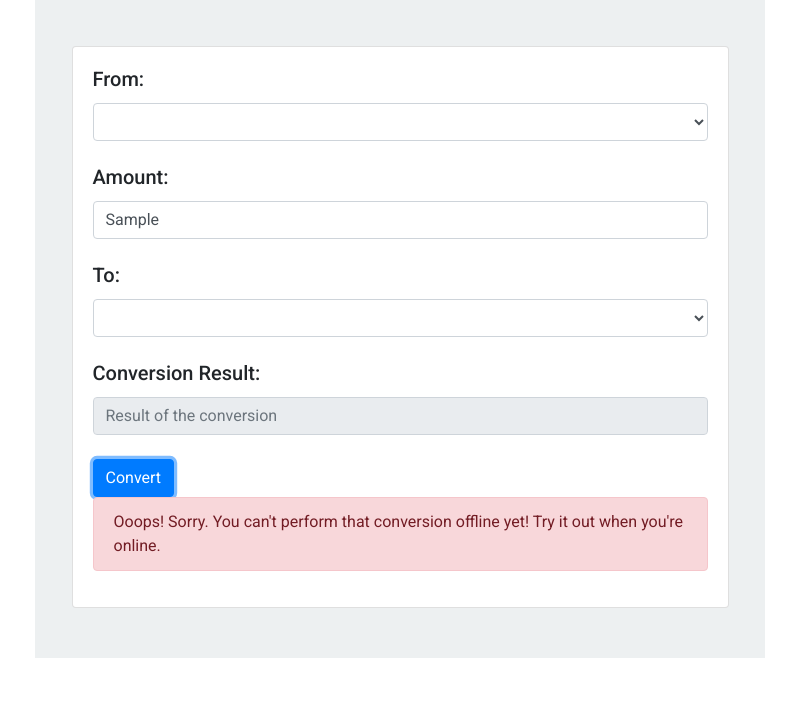
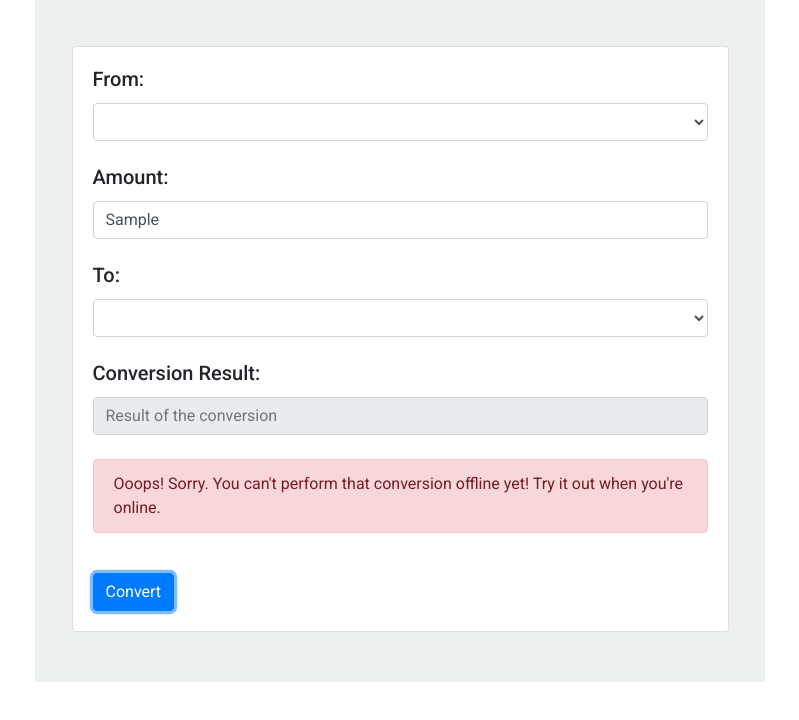
Before and after one commit to adamichelle/my-currency-converter, a plain HTML site: page index.html in a window 1280 px wide. Both pictures are taken after typing "Sample" into the empty fields and a click on the button "Convert". Shown: the part 134-854 px from the top of the page, without its empty margins (240-1039 px from the left). Drawn offline with Linux system fonts and the light colour scheme; no server answers.

Commit message:
showing error message styles

```diff
--- a/assets/css/custom.css
+++ b/assets/css/custom.css
@@ -18,3 +18,6 @@ body, input, button{
     background-color: #edf0f1;
     padding: 50px 5% 50px 5%;
 }
+#error-msg{
+    display: none;
+}
--- a/assets/js/main.js
+++ b/assets/js/main.js
@@ -159,6 +159,7 @@ class MainController{
                 }
                 else{
                     let errorMsg = document.getElementById("error-msg");
+                    errorMsg.style.display = 'block';
                     errorMsg.innerHTML = "Ooops! Sorry. You can't perform that conversion offline yet! Try it out when you're online.";
                 }
             })
--- a/index.html
+++ b/index.html
@@ -45,9 +45,10 @@
                                 <h5 class="card-title">Conversion Result: </h5>
                                 <input class="form-control" type="text" id="toAmount" placeholder="Result of the conversion" readonly>
                                 <br/>
+                                <div id = "error-msg" class="alert alert-danger" role="alert"></div>
+                                <br>
+                                <button class="btn btn-primary" id="convert">Convert</button>
 
-                                <button class="btn btn-primary" id="convert">Convert</button>
-                                <div id = "error-msg" class="alert alert-danger" role="alert"></div>
                             </form>
                         </div>
                     </div>
```
